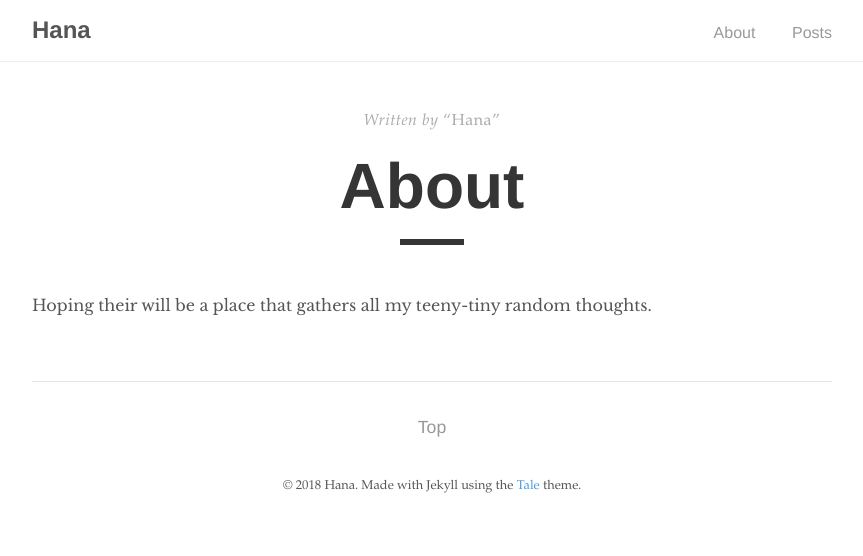
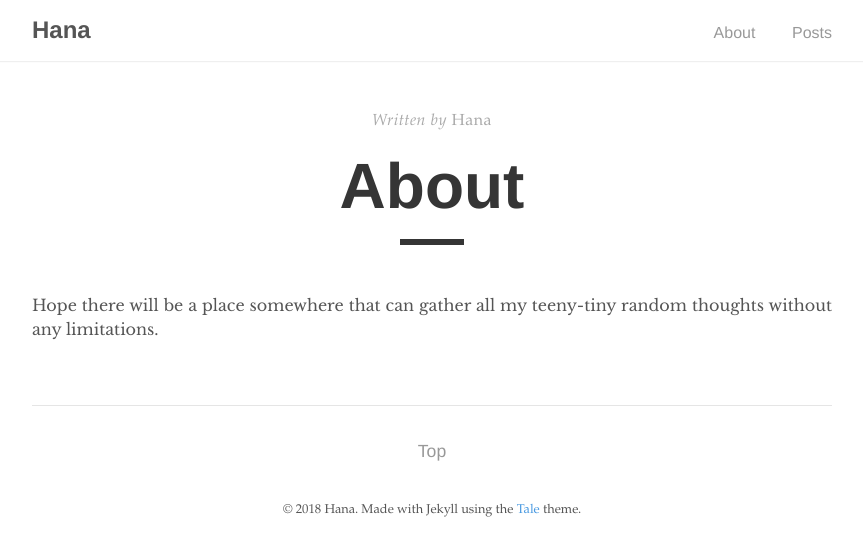
Before and after one commit to Hanabiii/hanabiii.github.io, a Jekyll site: the page built from about.md, in a window 1280 px wide. Shown: the top 556 px of the page, without its empty margins (208-1071 px from the left). Built offline with Jekyll 4.4.1, drawn with Linux system fonts in a browser that asks for light colours.

Commit message:
Add about

```diff
--- a/about.md
+++ b/about.md
@@ -1,8 +1,8 @@
 ---
 layout: post
 title: "About"
-author: “Hana”
+author: "Hana"
 permalink: /about/
 ---
 
-Hoping their will be a place that gathers all my teeny-tiny random thoughts.
+Hope there will be a place somewhere that can gather all my teeny-tiny random thoughts without any limitations.
```
